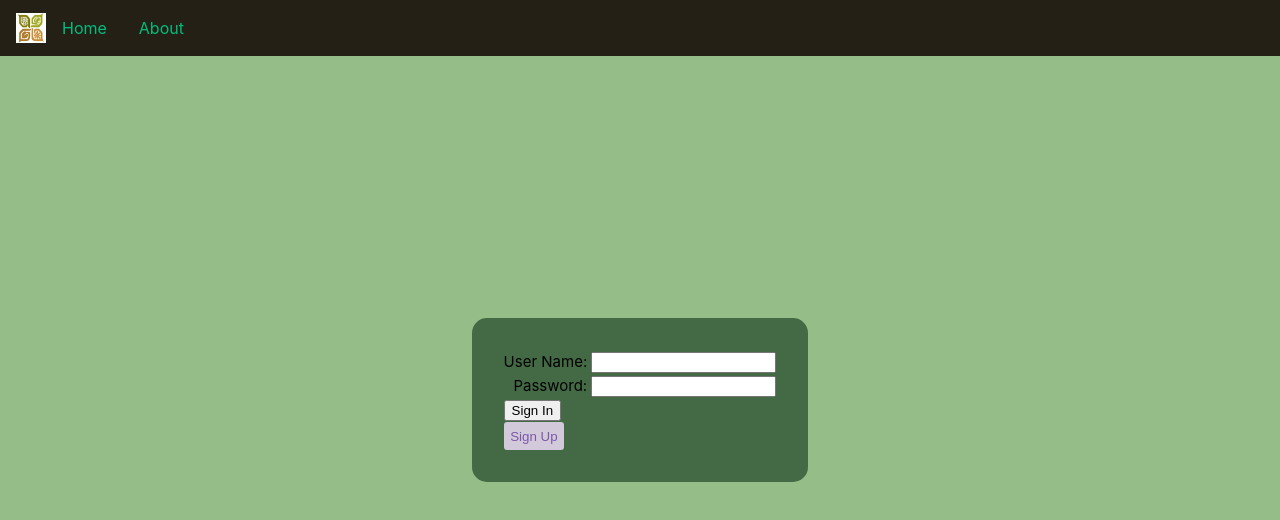
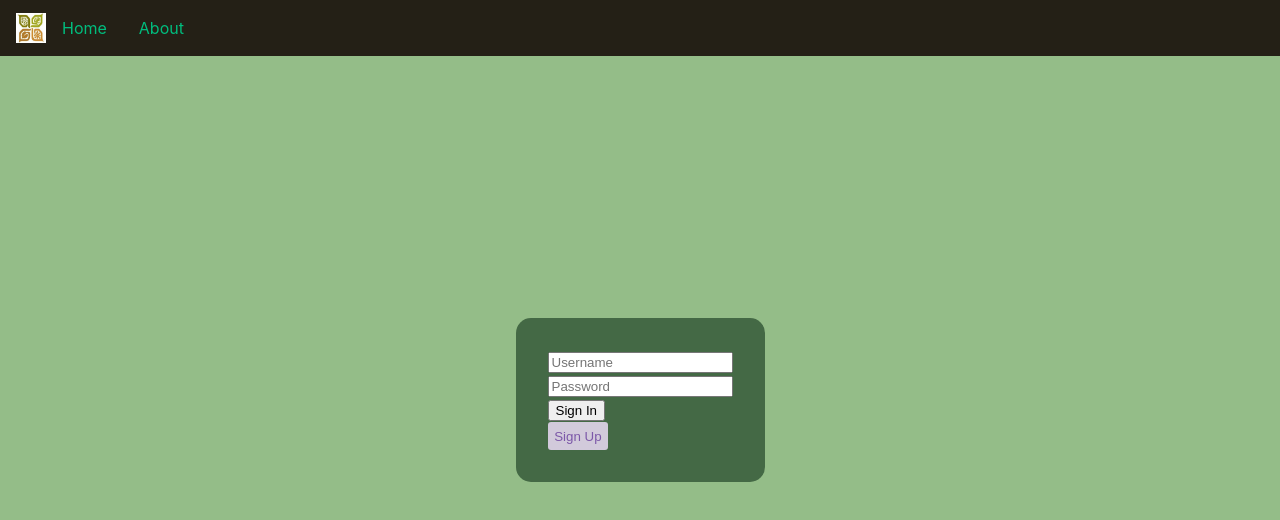
Before and after one commit to AllysaDiaz15/PlantManagingApp-frontend-backend, a Vue app in the folder plant-manager-frontend/: page /Login in a window 1280 px wide. Shown: the top 520 px of the page. Built offline with nearby package versions, Linux system fonts and the light colour scheme.

Commit message:
Fix maven build

```diff
--- a/plant-manager-frontend/src/main.js
+++ b/plant-manager-frontend/src/main.js
@@ -1,11 +1,8 @@
 import './assets/main.css'
-
 import { createApp } from 'vue'
 import App from './App.vue'
 import router from './router'
 
 const app = createApp(App)
-
 app.use(router)
-
 app.mount('#app')
--- a/plant-manager-frontend/src/views/LoginView.vue
+++ b/plant-manager-frontend/src/views/LoginView.vue
@@ -3,8 +3,8 @@
         <div id="loginContainer">
             <div v-if="!showSignUp">
             <form @submit.prevent="login">
-                <div><label id="usernameLogin">User Name: <input type="text" v-model="loginUsername"/></label></div>
-                <div><label id="passwordLogin">Password: <input type="password" v-model="loginPassword"/></label></div>
+                <div><label id="usernameLogin"><input type="text" v-model="loginUsername" placeholder="Username"/></label></div>
+                <div><label id="passwordLogin"><input type="password" v-model="loginPassword" placeholder="Password"/></label></div>
                 <div id="signInButton"><label ><input type="submit" value="Sign In"/></label></div>
             </form>
             <button id="signUpButton" type="button" @click="showSignUp = true">Sign Up</button>
@@ -107,8 +107,6 @@ const register = async () => {
   padding: 0.5em;
   border-radius: 3px;
   margin-right:50% ;
-
-
 }
 
 </style>
```
Also changed, not shown: 2 other files (tests, documents, lock files or other folders).
